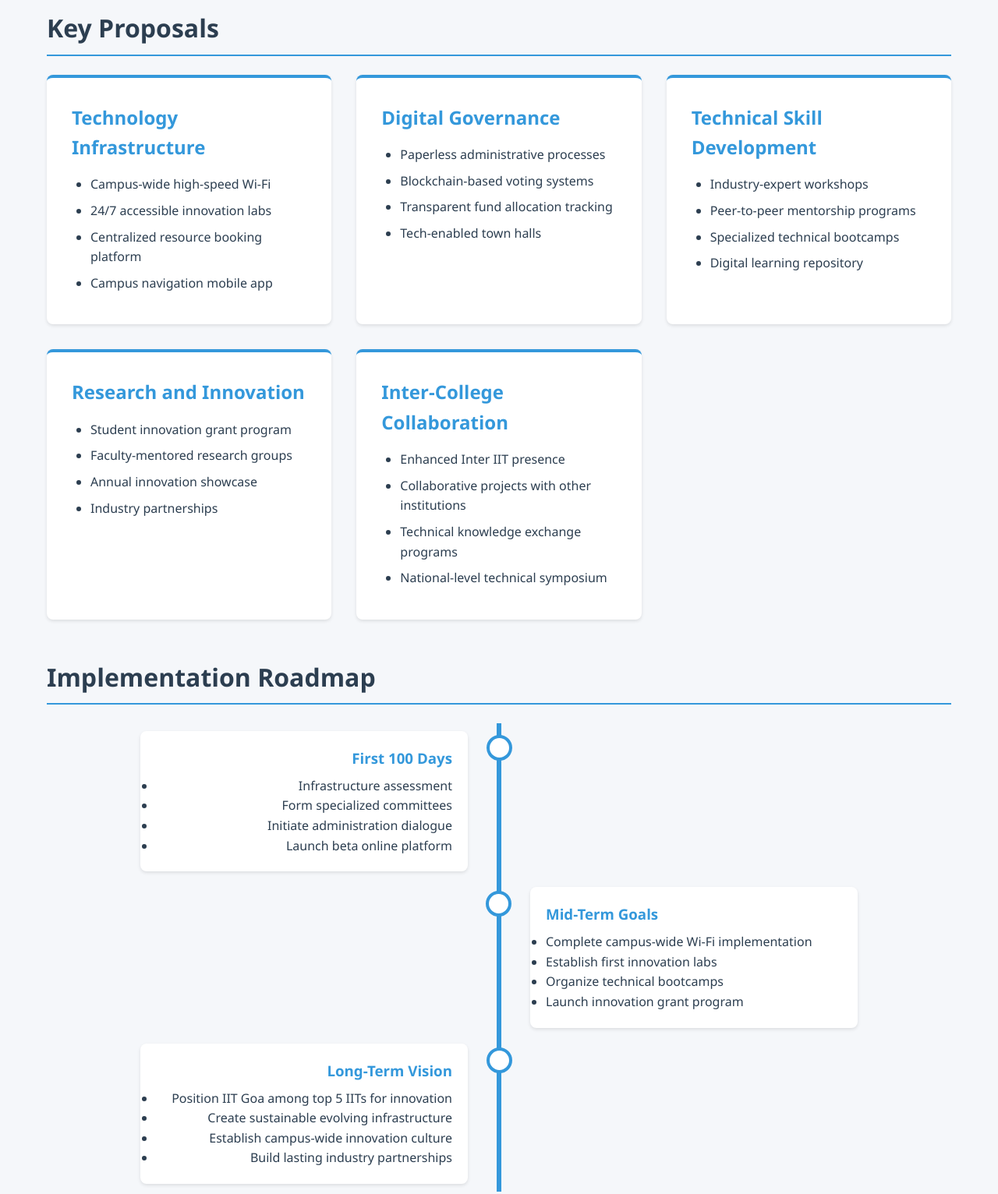
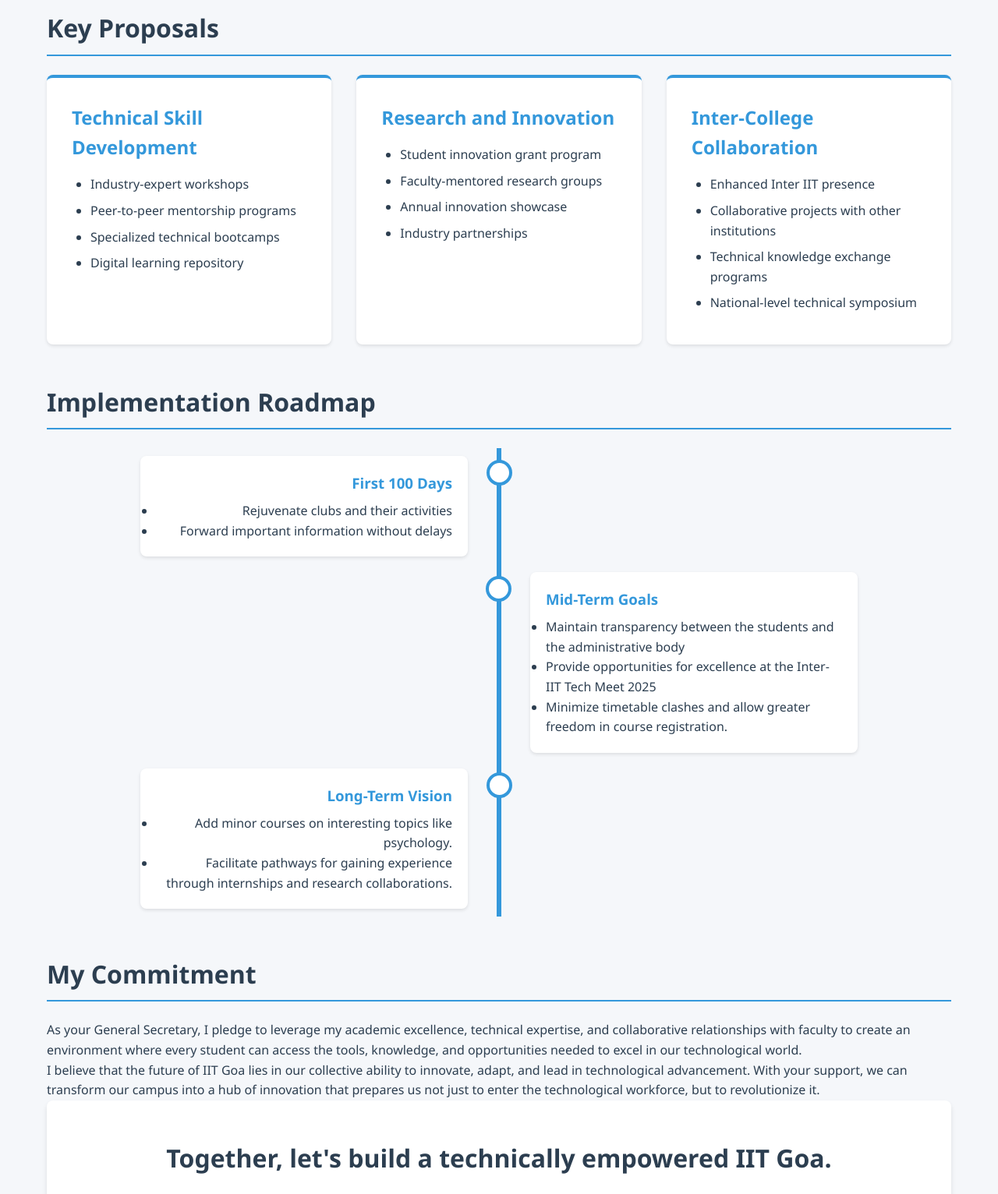
Before and after one commit to alok02op/election, a plain HTML site: page index.html in a window 1280 px wide. Shown: the part 1320-2852 px from the top of the page at 78% size. Drawn offline with Linux system fonts and the light colour scheme.

Commit message:
updated style

```diff
--- a/index.html
+++ b/index.html
@@ -71,24 +71,6 @@
       <h2 class="section-title">Key Proposals</h2>
       <div class="proposals">
         <div class="proposal-card">
-          <h3>Technology Infrastructure</h3>
-          <ul>
-            <li>Campus-wide high-speed Wi-Fi</li>
-            <li>24/7 accessible innovation labs</li>
-            <li>Centralized resource booking platform</li>
-            <li>Campus navigation mobile app</li>
-          </ul>
-        </div>
-        <div class="proposal-card">
-          <h3>Digital Governance</h3>
-          <ul>
-            <li>Paperless administrative processes</li>
-            <li>Blockchain-based voting systems</li>
-            <li>Transparent fund allocation tracking</li>
-            <li>Tech-enabled town halls</li>
-          </ul>
-        </div>
-        <div class="proposal-card">
           <h3>Technical Skill Development</h3>
           <ul>
             <li>Industry-expert workshops</li>
@@ -125,10 +107,8 @@
           <div class="timeline-content">
             <h3>First 100 Days</h3>
             <ul>
-              <li>Infrastructure assessment</li>
-              <li>Form specialized committees</li>
-              <li>Initiate administration dialogue</li>
-              <li>Launch beta online platform</li>
+              <li>Rejuvenate clubs and their activities</li>
+              <li>Forward important information without delays</li>
             </ul>
           </div>
         </div>
@@ -136,10 +116,9 @@
           <div class="timeline-content">
             <h3>Mid-Term Goals</h3>
             <ul>
-              <li>Complete campus-wide Wi-Fi implementation</li>
-              <li>Establish first innovation labs</li>
-              <li>Organize technical bootcamps</li>
-              <li>Launch innovation grant program</li>
+              <li>Maintain transparency between the students and the administrative body</li>
+              <li>Provide opportunities for excellence at the Inter-IIT Tech Meet 2025</li>
+              <li>Minimize timetable clashes and allow greater freedom in course registration.</li>
             </ul>
           </div>
         </div>
@@ -147,10 +126,8 @@
           <div class="timeline-content">
             <h3>Long-Term Vision</h3>
             <ul>
-              <li>Position IIT Goa among top 5 IITs for innovation</li>
-              <li>Create sustainable evolving infrastructure</li>
-              <li>Establish campus-wide innovation culture</li>
-              <li>Build lasting industry partnerships</li>
+              <li>Add minor courses on interesting topics like psychology.</li>
+              <li>Facilitate pathways for gaining experience through internships and research collaborations.</li>
             </ul>
           </div>
         </div>
```
